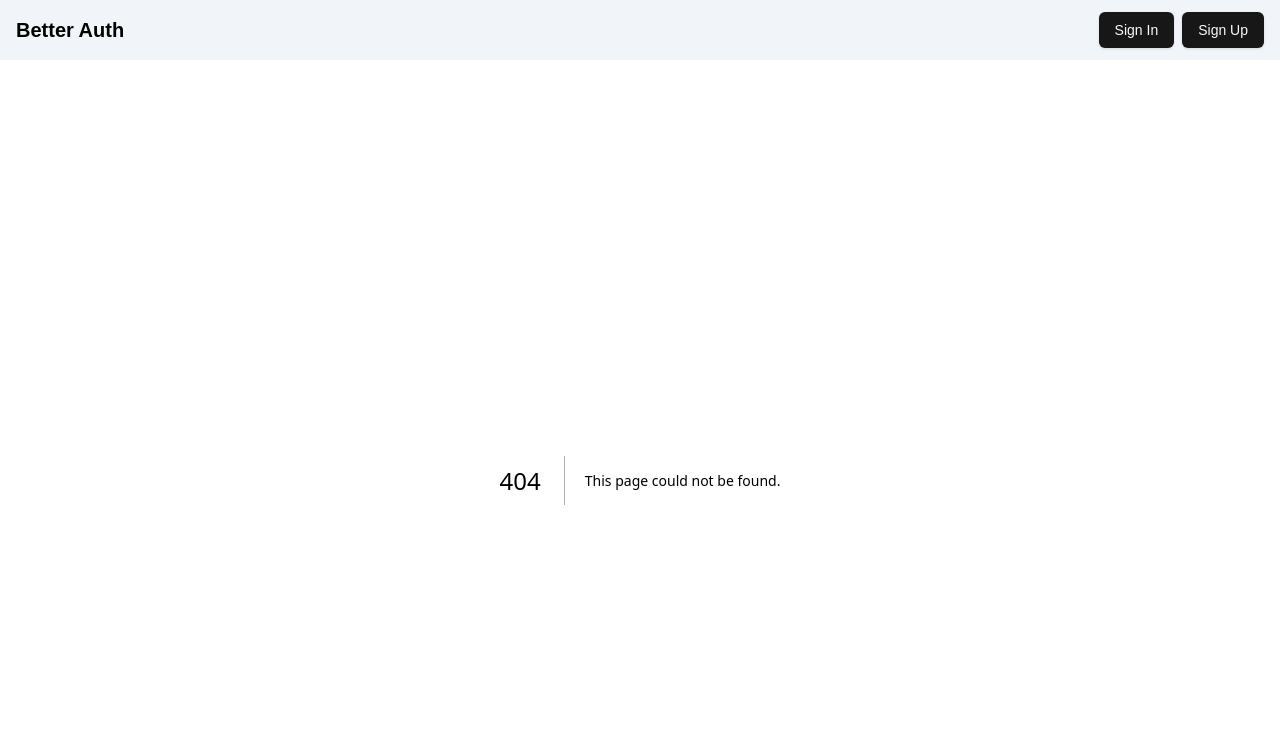
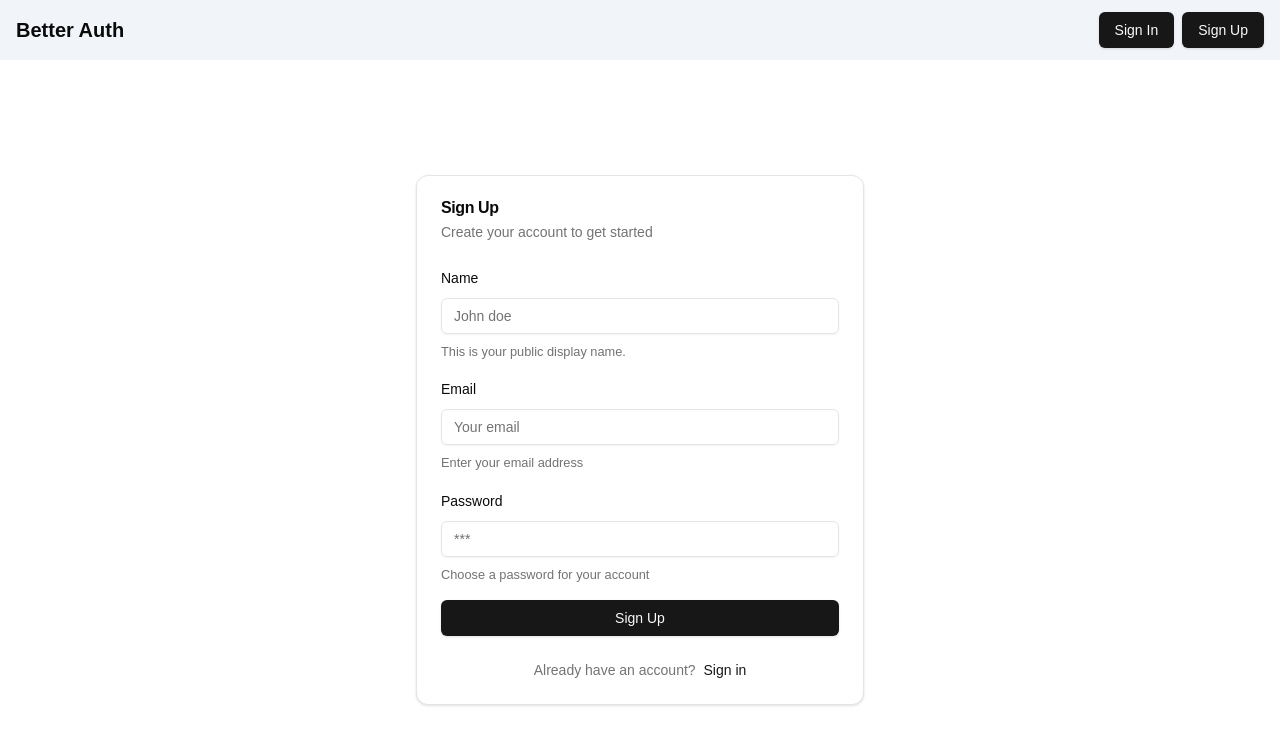
Before and after one commit to RonAlmog/better-auth-advanced, a Next.js app: page /sign-up in a window 1280 px wide. Before the commit this address had no page. Shown: the top 744 px of the page. Built offline with nearby package versions, Linux system fonts and the light colour scheme.

Commit message:
send with resend api, action

```diff
--- a/package.json
+++ b/package.json
@@ -25,6 +25,7 @@
     "react": "^19.0.0",
     "react-dom": "^19.0.0",
     "react-hook-form": "^7.54.2",
+    "resend": "^4.0.1",
     "tailwind-merge": "^2.6.0",
     "tailwindcss-animate": "^1.0.7",
     "zod": "^3.24.1"
--- a/src/actions/email.ts
+++ b/src/actions/email.ts
@@ -1,7 +1,7 @@
 "use server";
 import sgMail from "@sendgrid/mail";
 
-export async function sendEmail({
+export async function sendEmailzz({
   to,
   subject,
   text,
--- /dev/null
+++ b/src/actions/send-email.ts
@@ -0,0 +1,29 @@
+"use server";
+import { VerifyEmail } from "@/components/email/verify-email";
+import { Resend } from "resend";
+
+interface SendEmailProps {
+  from: string;
+  to: string;
+  verificationUrl: string;
+}
+
+export async function sendEmail({ from, to, verificationUrl }: SendEmailProps) {
+  try {
+    const resend = new Resend(process.env.RESEND_API_KEY);
+    const { data, error } = await resend.emails.send({
+      from: from,
+      to: to,
+      subject: "Please verify your email",
+      react: await VerifyEmail({ verificationUrl: verificationUrl }),
+    });
+
+    if (error) {
+      return Response.json({ error }, { status: 500 });
+    }
+
+    return Response.json(data);
+  } catch (error) {
+    return Response.json({ error }, { status: 500 });
+  }
+}
--- /dev/null
+++ b/src/app/(auth)/email-verified/page.tsx
@@ -0,0 +1,20 @@
+import { buttonVariants } from "@/components/ui/button";
+import Link from "next/link";
+
+const EmailVerifiedPage = () => {
+  return (
+    <div className="flex flex-col items-center justify-center grow p-4">
+      <h1 className="mb-4 text-2xl font-bold text-green-500">
+        Email Verified!
+      </h1>
+      <p className="mb-4 text-gray-600">
+        Your email has been successfully verified.
+      </p>
+      <Link href="/" className={buttonVariants({ variant: "default" })}>
+        Go to home
+      </Link>
+    </div>
+  );
+};
+
+export default EmailVerifiedPage;
--- /dev/null
+++ b/src/app/(auth)/layout.tsx
@@ -0,0 +1,13 @@
+export default function AuthLayout({
+  children,
+}: Readonly<{
+  children: React.ReactNode;
+}>) {
+  return (
+    <main>
+      <div className="h-screen flex flex-col items-center justify-center">
+        {children}
+      </div>
+    </main>
+  );
+}
--- /dev/null
+++ b/src/app/(auth)/sign-up/page.tsx
@@ -0,0 +1,144 @@
+"use client";
+import {
+  Card,
+  CardContent,
+  CardDescription,
+  CardFooter,
+  CardHeader,
+  CardTitle,
+} from "@/components/ui/card";
+import Link from "next/link";
+import { z } from "zod";
+import { zodResolver } from "@hookform/resolvers/zod";
+import { useForm } from "react-hook-form";
+import { Button } from "@/components/ui/button";
+import {
+  Form,
+  FormControl,
+  FormDescription,
+  FormField,
+  FormItem,
+  FormLabel,
+  FormMessage,
+} from "@/components/ui/form";
+import { Input } from "@/components/ui/input";
+import { signUpSchema } from "@/lib/schemas";
+import { authClient } from "@/app/auth-client";
+import { toast } from "@/hooks/use-toast";
+import { redirect } from "next/navigation";
+
+const SignUp = () => {
+  const form = useForm<z.infer<typeof signUpSchema>>({
+    resolver: zodResolver(signUpSchema),
+    defaultValues: {
+      name: "",
+      email: "",
+      password: "",
+    },
+  });
+
+  async function onSubmit(values: z.infer<typeof signUpSchema>) {
+    const { name, email, password } = values;
+    await authClient.signUp.email(
+      {
+        email,
+        password,
+        name,
+        // callbackURL: "/sign-in",
+      },
+      {
+        onRequest: () => {
+          toast({
+            title: "Please wait...",
+          });
+        },
+        onSuccess: () => {
+          form.reset();
+          toast({ title: "Logged in!", variant: "default" });
+          redirect("/");
+        },
+        onError: (ctx) => {
+          toast({ title: ctx.error.message, variant: "destructive" });
+          form.setError("email", {
+            type: "manual",
+            message: ctx.error.message,
+          });
+        },
+      }
+    );
+  }
+
+  return (
+    <Card className="w-full max-w-md mx-auto">
+      <CardHeader>
+        <CardTitle>Sign Up</CardTitle>
+        <CardDescription>Create your account to get started</CardDescription>
+      </CardHeader>
+      <CardContent>
+        <Form {...form}>
+          <form onSubmit={form.handleSubmit(onSubmit)} className="space-y-4">
+            <FormField
+              control={form.control}
+              name="name"
+              render={({ field }) => (
+                <FormItem>
+                  <FormLabel>Name</FormLabel>
+                  <FormControl>
+                    <Input placeholder="John doe" {...field} />
+                  </FormControl>
+                  <FormDescription>
+                    This is your public display name.
+                  </FormDescription>
+                  <FormMessage />
+                </FormItem>
+              )}
+            />
+            <FormField
+              control={form.control}
+              name="email"
+              render={({ field }) => (
+                <FormItem>
+                  <FormLabel>Email</FormLabel>
+                  <FormControl>
+                    <Input placeholder="Your email" {...field} />
+                  </FormControl>
+                  <FormDescription>Enter your email address</FormDescription>
+                  <FormMessage />
+                </FormItem>
+              )}
+            />
+            <FormField
+              control={form.control}
+              name="password"
+              render={({ field }) => (
+                <FormItem>
+                  <FormLabel>Password</FormLabel>
+                  <FormControl>
+                    <Input type="password" placeholder="***" {...field} />
+                  </FormControl>
+                  <FormDescription>
+                    Choose a password for your account
+                  </FormDescription>
+                  <FormMessage />
+                </FormItem>
+              )}
+            />
+            <Button className="w-full" type="submit">
+              Sign Up
+            </Button>
+          </form>
+        </Form>
+      </CardContent>
+      <CardFooter className="flex justify-center">
+        <p className="text-sm text-muted-foreground">
+          Already have an account?{" "}
+          <Link className="text-primary hover:underline ml-1" href="/sign-in">
+            Sign in
+          </Link>
+        </p>
+      </CardFooter>
+    </Card>
+  );
+};
+
+export default SignUp;
--- /dev/null
+++ b/src/app/api/send/route.ts
@@ -0,0 +1,29 @@
+import { VerifyEmail } from "@/components/email/verify-email";
+import { Resend } from "resend";
+
+const resend = new Resend(process.env.RESEND_API_KEY);
+
+export async function POST(req: Request) {
+  const { from, to, verificationUrl } = await req.json();
+  try {
+    const { data, error } = await resend.emails.send({
+      from: from,
+      to: to,
+      subject: "Please verify your email",
+      react: await VerifyEmail({ verificationUrl: verificationUrl }),
+    });
+
+    if (error) {
+      console.log({ error });
+      return Response.json({ error }, { status: 500 });
+    }
+
+    return Response.json(data);
+  } catch (error) {
+    return Response.json({ error }, { status: 500 });
+  }
+}
+
+// export async function GET(req: Request) {
+//   return Response.json({ message: "Hello World!" });
+// }
--- a/src/app/auth.ts
+++ b/src/app/auth.ts
@@ -1,17 +1,17 @@
-import { sendEmail } from "@/actions/email";
+import { sendEmail } from "@/actions/send-email";
 import prisma from "@/lib/prisma";
 import { betterAuth, BetterAuthOptions } from "better-auth";
 import { prismaAdapter } from "better-auth/adapters/prisma";
 import { openAPI } from "better-auth/plugins";
 
 export const auth = betterAuth({
-  // secret: process.env.BETTER_AUTH_SECRET,
   database: prismaAdapter(prisma, {
     provider: "mongodb",
   }),
   plugins: [openAPI()], // api/auth/reference
   emailAndPassword: {
     enabled: true,
+    autoSignIn: true,
     requireEmailVerification: true,
   },
   emailVerification: {
@@ -19,11 +19,42 @@ export const auth = betterAuth({
     autoSignInAfterVerification: true,
     sendVerificationEmail: async ({ user, token }) => {
       const verificationUrl = `${process.env.NEXT_PUBLIC_BETTER_AUTH_URL}/api/auth/verify-email?token=${token}&callbackUrl=${process.env.EMAIL_VERIFICATION_CALLBACK_URL}`;
-      await sendEmail({
+
+      // send email with fetch, calling the send route
+      // const url = `${process.env.NEXT_PUBLIC_BETTER_AUTH_URL}/api/send`;
+      // const data = {
+      //   from: "ronalmogatwork@gmail.com",
+      //   to: user.email,
+      //   verificationUrl,
+      // };
+
+      // await fetch(url, {
+      //   method: "POST",
+      //   headers: {
+      //     "Content-Type": "application/json",
+      //   },
+      //   body: JSON.stringify(data),
+      // })
+      //   .then((response) => {
+      //     if (!response.ok) {
+      //       console.error("Error:", response);
+      //     }
+      //     return response.json();
+      //   })
+      //   .then((responseData) => {
+      //     console.log("Success:", responseData);
+      //   })
+      //   .catch((error) => {
+      //     console.error("Error:", error);
+      //   });
+
+      // send email with action
+      const result = await sendEmail({
+        from: process.env.FROM_EMAIL!,
         to: user.email,
-        subject: "Verify your email address",
-        text: `Click this link to verify your email address: ${verificationUrl}`,
+        verificationUrl,
       });
+      console.log("result:", JSON.stringify(result));
     },
   },
 } satisfies BetterAuthOptions);
--- a/src/app/layout.tsx
+++ b/src/app/layout.tsx
@@ -30,7 +30,7 @@ export default function RootLayout({
         className={`${geistSans.variable} ${geistMono.variable} antialiased`}
       >
         <Navbar />
-        <div className="flex flex-col min-h-screen pt-20">{children}</div>
+        <div className="flex flex-col min-h-screen pt-10">{children}</div>
         <Toaster />
       </body>
     </html>
--- /dev/null
+++ b/src/components/email/verify-email.tsx
@@ -0,0 +1,12 @@
+interface VerifyEmailProps {
+  verificationUrl: string;
+}
+
+export const VerifyEmail: React.FC<Readonly<VerifyEmailProps>> = ({
+  verificationUrl,
+}) => (
+  <div>
+    <h4>Welcome, please click the link below to verify your account</h4>
+    <a href={verificationUrl}>Verify</a>
+  </div>
+);
--- /dev/null
+++ b/src/lib/schemas.ts
@@ -0,0 +1,29 @@
+import { z } from "zod";
+
+export const signUpSchema = z.object({
+  name: z
+    .string()
+    .min(2, { message: "Name must be at least 3 chars long" })
+    .max(50, { message: "Name cannot exceed 50 chararcters long" }),
+  email: z
+    .string()
+    .email({ message: "Please enter a valid email" })
+    .min(2, { message: "Email must be at least 3 chars long" })
+    .max(50, { message: "Email cannot exceed 50 chararcters long" }),
+  password: z
+    .string()
+    .min(8, { message: "Password must be at least 8 chars long" })
+    .max(50, { message: "Password cannot exceed 50 chararcters long" }),
+});
+
+export const signInSchema = z.object({
+  email: z
+    .string()
+    .email({ message: "Please enter a valid email" })
+    .min(2, { message: "Email must be at least 3 chars long" })
+    .max(50, { message: "Email cannot exceed 50 chararcters long" }),
+  password: z
+    .string()
+    .min(8, { message: "Password must be at least 8 chars long" })
+    .max(50, { message: "Password cannot exceed 50 chararcters long" }),
+});
```
Also changed, not shown: src/app/api/auth/[[...all]]/route.ts (renamed from src/app/api/auth/[...all]/route.ts), 1 other file (tests, documents, lock files or other folders).
